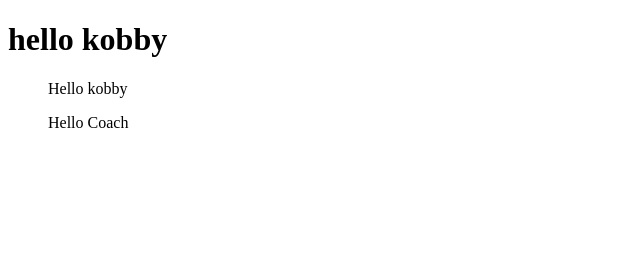
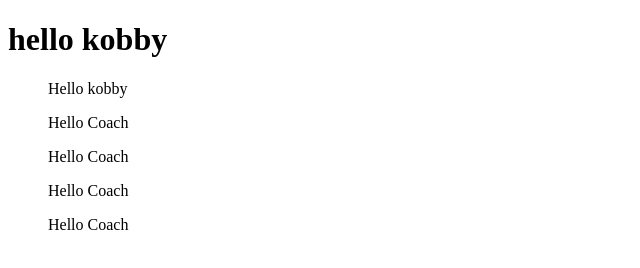
Before and after one commit to Kobipro/try-1, a plain HTML site: page index.html in a window 1280 px wide. Shown: the whole page, without its empty margins (0-640 px from the left). Drawn offline with Linux system fonts and the light colour scheme.

Commit message:
added text to html

```diff
--- a/index.html
+++ b/index.html
@@ -14,6 +14,13 @@
 <ul>
 	Hello Coach
 </ul>
+<ul>
+	Hello Coach
+</ul><ul>
+	Hello Coach
+</ul><ul>
+	Hello Coach
+</ul>
 <script src="index.js"></script>
 </body>
 </html>
```
